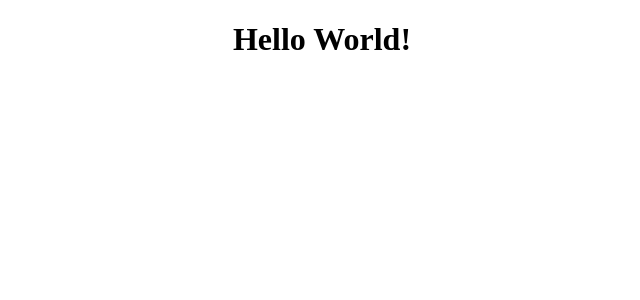
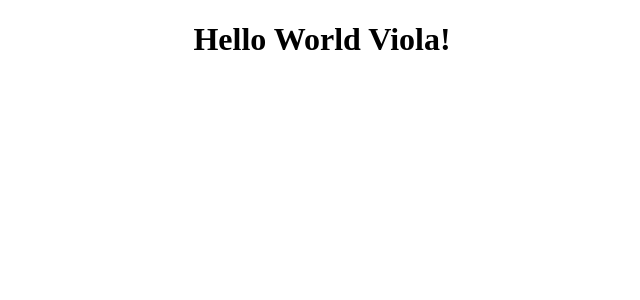
Before and after one commit to dlanand/my-app, a React (Create React App) app: page / in a window 1280 px wide. Shown: the top 300 px of the page, without its empty margins (318-958 px from the left). Built offline with nearby package versions, Linux system fonts and the light colour scheme.

Commit message:
Fourth Commit

```diff
--- a/src/app/layout/App.jsx
+++ b/src/app/layout/App.jsx
@@ -2,7 +2,7 @@ import React from "react";
 function App() {
   return (
     <div className="App">
-      <h1>Hello World!</h1>
+      <h1>Hello World Viola!</h1>
     </div>
   );
 }
```
